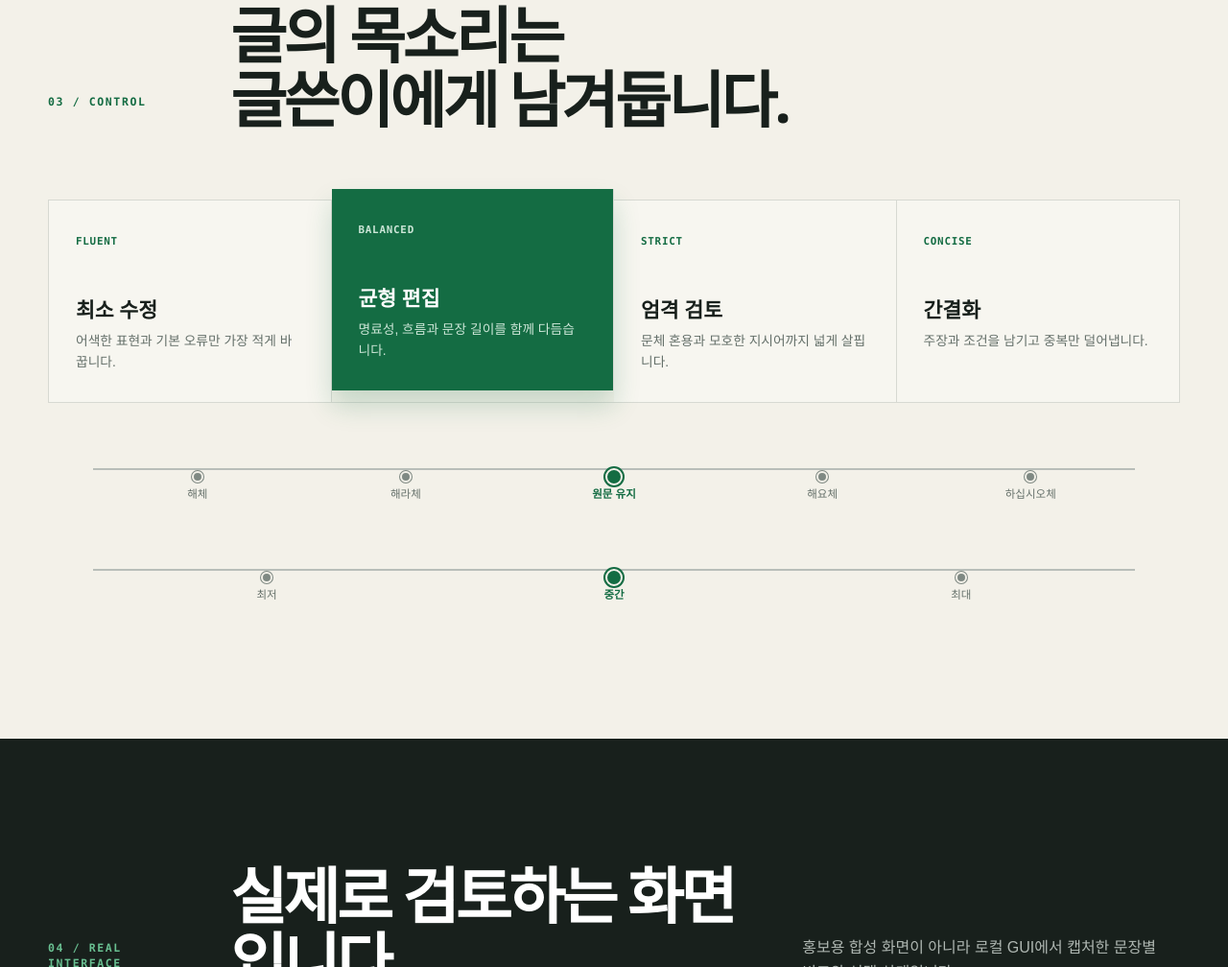
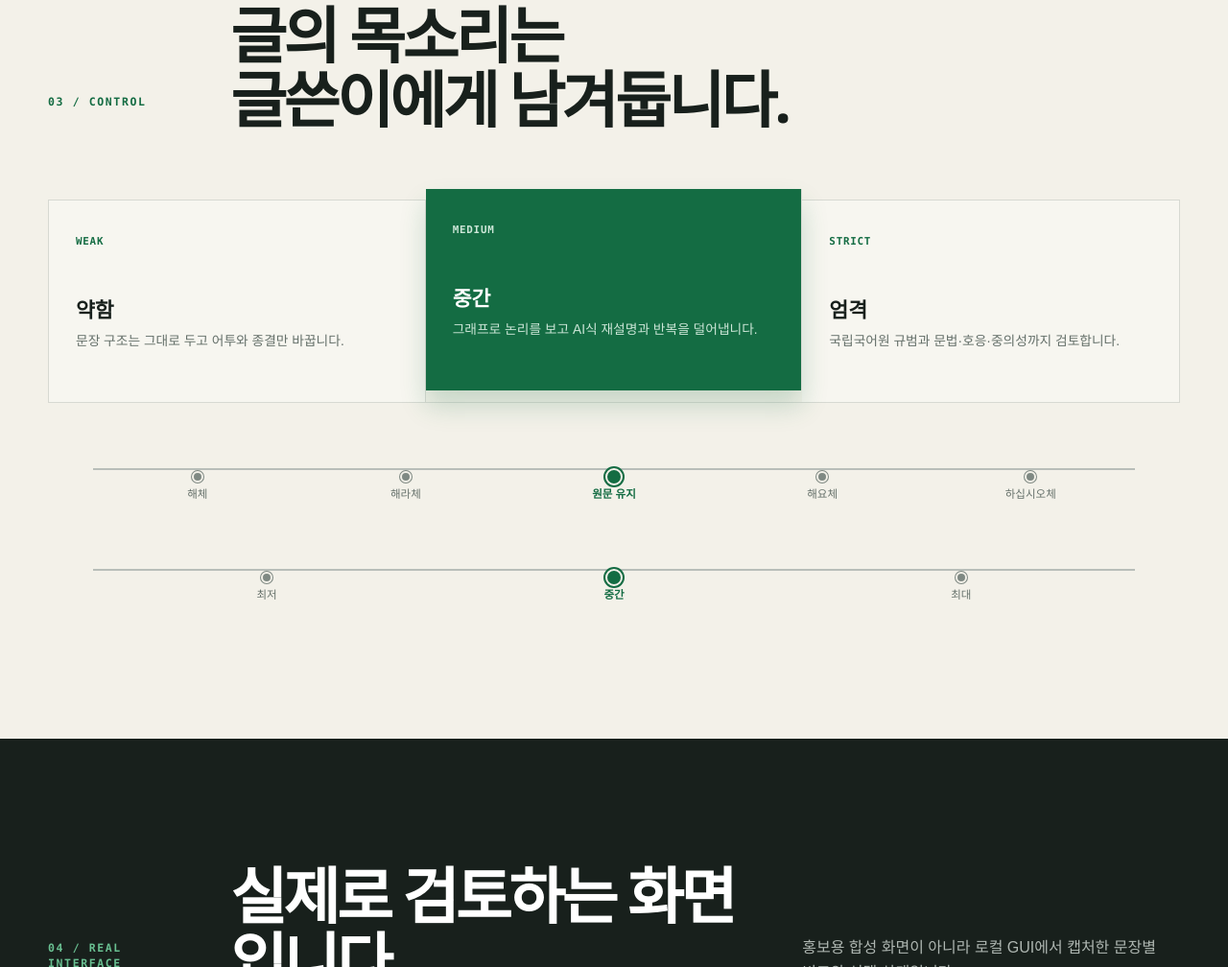
Before and after one commit to kuseumkkrkkr/KR-humanizer, a plain HTML site: page index.html in a window 1280 px wide. Shown: the part 3173-4181 px from the top of the page at 96% size. Drawn offline with Linux system fonts and the light colour scheme.

Commit message:
deploy: publish v0.11.0 three-mode site

```diff
--- a/index.html
+++ b/index.html
@@ -154,10 +154,9 @@
         <h2>글의 목소리는<br>글쓴이에게 남겨둡니다.</h2>
       </div>
       <div class="mode-grid">
-        <article><span>FLUENT</span><h3>최소 수정</h3><p>어색한 표현과 기본 오류만 가장 적게 바꿉니다.</p></article>
-        <article class="selected"><span>BALANCED</span><h3>균형 편집</h3><p>명료성, 흐름과 문장 길이를 함께 다듬습니다.</p></article>
-        <article><span>STRICT</span><h3>엄격 검토</h3><p>문체 혼용과 모호한 지시어까지 넓게 살핍니다.</p></article>
-        <article><span>CONCISE</span><h3>간결화</h3><p>주장과 조건을 남기고 중복만 덜어냅니다.</p></article>
+        <article><span>WEAK</span><h3>약함</h3><p>문장 구조는 그대로 두고 어투와 종결만 바꿉니다.</p></article>
+        <article class="selected"><span>MEDIUM</span><h3>중간</h3><p>그래프로 논리를 보고 AI식 재설명과 반복을 덜어냅니다.</p></article>
+        <article><span>STRICT</span><h3>엄격</h3><p>국립국어원 규범과 문법·호응·중의성까지 검토합니다.</p></article>
       </div>
       <div class="tone-scale" aria-label="말투 높임 단계">
         <div class="scale-line"><i></i><i></i><i class="active"></i><i></i><i></i></div>
--- a/styles.css
+++ b/styles.css
@@ -89,7 +89,7 @@ h1 em { color: var(--green); font-style: italic; }
 .vault-stack p { margin: 0; color: var(--muted); font-size: .89rem; }
 
 .section-intro.compact { grid-template-columns: 145px 1fr; }
-.mode-grid { display: grid; grid-template-columns: repeat(4, 1fr); margin-top: 70px; border: 1px solid var(--line); }
+.mode-grid { display: grid; grid-template-columns: repeat(3, 1fr); margin-top: 70px; border: 1px solid var(--line); }
 .mode-grid article { min-height: 210px; padding: 28px; border-right: 1px solid var(--line); background: rgba(255,255,255,.32); }
 .mode-grid article:last-child { border-right: 0; }
 .mode-grid article.selected { background: var(--green); color: white; transform: translateY(-12px); box-shadow: 0 16px 26px rgba(20,108,67,.2); }
```
Also changed, not shown: guide/index.html (+1 -1 lines).
